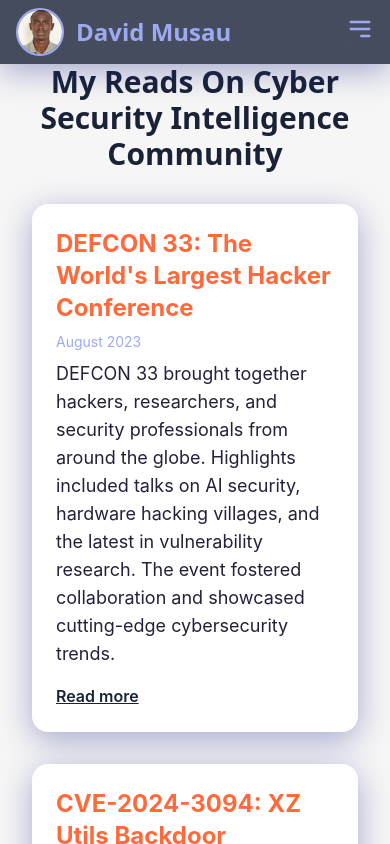
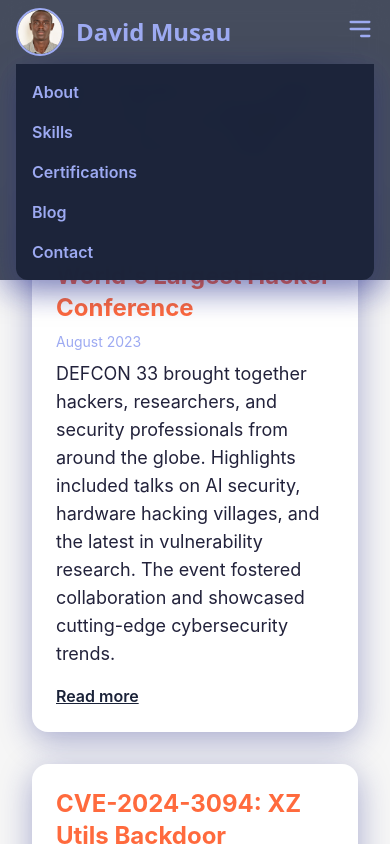
Before and after one commit to dav-oss/my-portofolio, a React (Create React App) app: page /blog in a window 390 px wide. Both pictures are taken after a click on the button "Toggle menu". Shown: the top 844 px of the page. Built offline with nearby package versions, Linux system fonts and the light colour scheme.

Commit message:
Fix: mobile nav menu is now clickable

```diff
--- a/src/components/Nav.jsx
+++ b/src/components/Nav.jsx
@@ -1,8 +1,10 @@
-import React from "react";
+import React, { useState } from "react";
 import profilePic from '../assets/profile.jpg';
-import {Link} from 'react-router-dom';
+import { Link } from 'react-router-dom';
 
 export default function Nav() {
+  const [menuOpen, setMenuOpen] = useState(false);
+
   return (
     <nav className="fixed top-0 left-0 w-full bg-primary/80 backdrop-blur-lg shadow-classy z-50">
       <div className="max-w-7xl mx-auto px-4 sm:px-6 lg:px-8">
@@ -23,13 +25,27 @@ export default function Nav() {
             <Link to="/contact" className="text-accent hover:text-highlight font-semibold transition">Contact</Link>
           </div>
           <div className="md:hidden">
-            <button className="text-accent hover:text-highlight focus:outline-none">
+            <button
+              className="text-accent hover:text-highlight focus:outline-none"
+              onClick={() => setMenuOpen(!menuOpen)}
+              aria-label="Toggle menu"
+            >
               <svg className="w-7 h-7" fill="none" stroke="currentColor" viewBox="0 0 24 24">
                 <path strokeLinecap="round" strokeLinejoin="round" strokeWidth="2" d="M4 6h16M4 12h16m-7 6h7" />
               </svg>
             </button>
           </div>
         </div>
+        {/* Mobile menu */}
+        {menuOpen && (
+          <div className="md:hidden bg-primary/95 rounded-b-xl shadow-classy px-4 py-4 flex flex-col space-y-4 animate-fade-in-up">
+            <Link to="/about" className="text-accent hover:text-highlight font-semibold transition" onClick={() => setMenuOpen(false)}>About</Link>
+            <Link to="/skills" className="text-accent hover:text-highlight font-semibold transition" onClick={() => setMenuOpen(false)}>Skills</Link>
+            <Link to="/certifications" className="text-accent hover:text-highlight font-semibold transition" onClick={() => setMenuOpen(false)}>Certifications</Link>
+            <Link to="/blog" className="text-accent hover:text-highlight font-semibold transition" onClick={() => setMenuOpen(false)}>Blog</Link>
+            <Link to="/contact" className="text-accent hover:text-highlight font-semibold transition" onClick={() => setMenuOpen(false)}>Contact</Link>
+          </div>
+        )}
       </div>
     </nav>
   );
```
